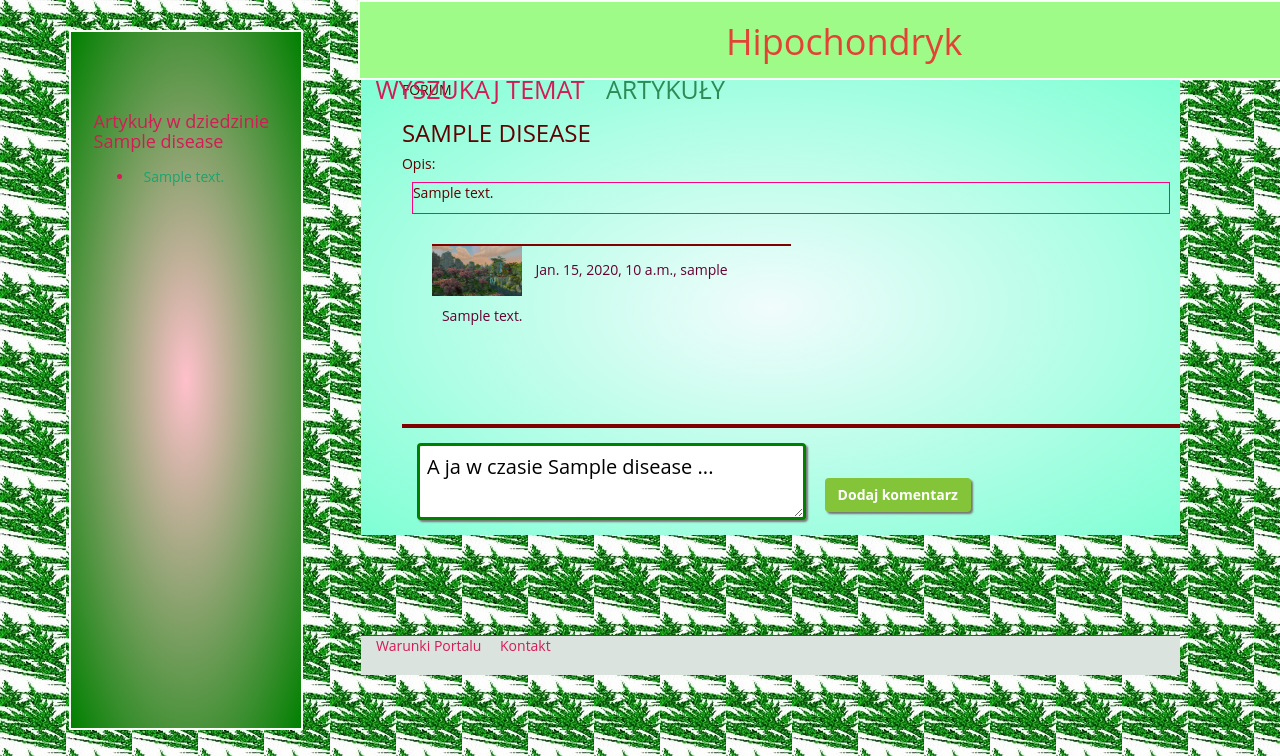
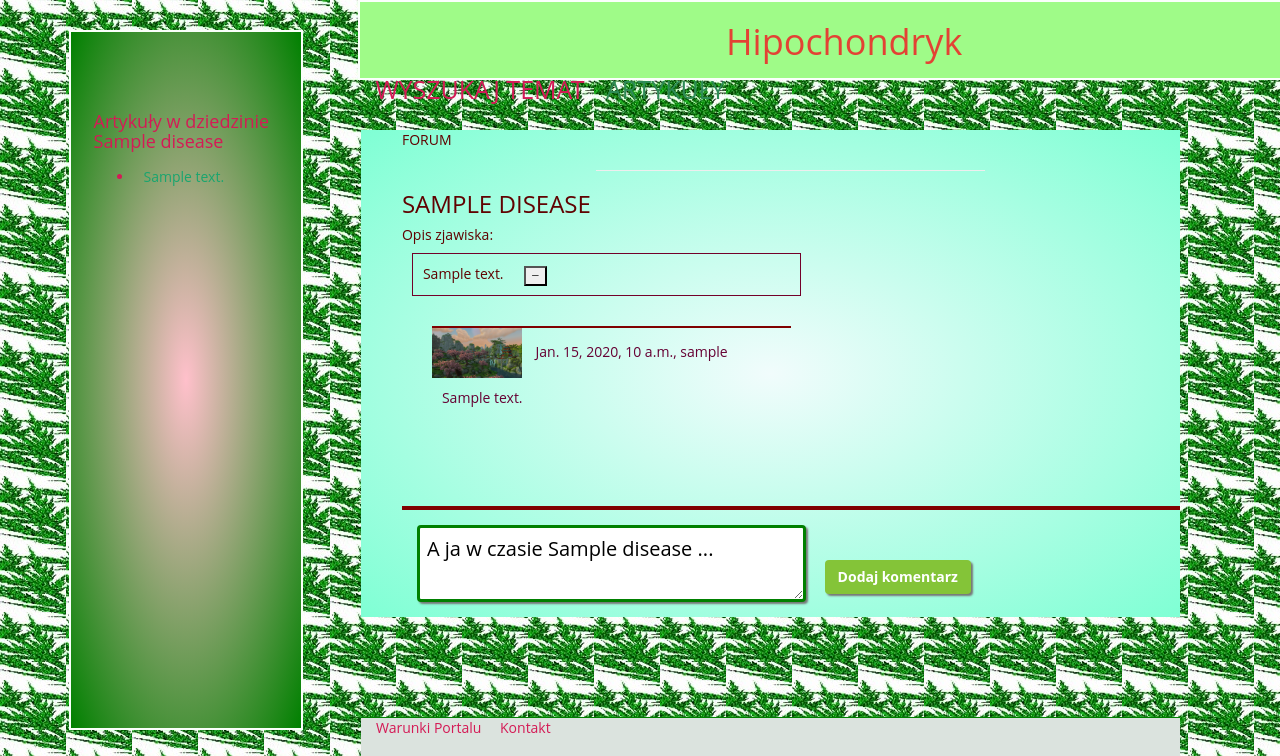
Before and after one commit to Karolucha/choroba, a Django app: template templates/disease/disease.html in a window 1280 px wide. Shown: the top 756 px of the page. Run offline with Django 3.2, Linux system fonts and the light colour scheme; the template is opened without the code that fills it: most values are stand-ins (such as "Sample title", 1, 10 or a date in 2020); some libraries are stand-ins or nearby versions; some web fonts are replaced.

Commit message:
opis ładnie w chorobie z angularem

```diff
--- a/portal/views.py
+++ b/portal/views.py
@@ -48,8 +48,9 @@
         import pprint
         pprint.pprint(request.POST)
         new_comment = Comment(date_publication=datetime.datetime.now(), description=request.POST['comment_to_add'])
-        new_comment.user = User.objects.get(id=request.user.id)
+        user_id = request.user.id
         print(request.user.id)
+        new_comment.user = MyUser.objects.get(user=User.objects.get(id=user_id))
         print(new_comment.user)
         new_comment.save()
         disease_to_comment = Disease.objects.get(id=request.POST['disease_id'])
--- a/static/js/diseasecontroller.js
+++ b/static/js/diseasecontroller.js
@@ -6,16 +6,19 @@
 });
 
 diseaseApp.controller('DiseaseListCtrl', function ($scope) {
-$scope.hello="OOOOOOOOURANGUTAN";
-  $scope.phones = [
-    {'name': 'Nexus S',
-     'snippet': 'Fast just got faster with Nexus S.'},
-    {'name': 'Motorola XOOM™ with Wi-Fi',
-     'snippet': 'The Next, Next Generation tablet.'},
-    {'name': 'MOTOROLA XOOM™',
-     'snippet': 'The Next, Next Generation tablet.'}
-  ];
-  console.log($scope.phones);
+
+  $('#dsc_disease_short').hide();
+      $scope.more_dsc = function(){
+        console.log("na ja");
+        $('#dsc_disease_short').hide();
+        $('#dsc_disease').show();
+    }
+
+    $scope.less_dsc = function(){
+        console.log("na ja");
+        $('#dsc_disease_short').show();
+        $('#dsc_disease').hide();
+    }
     $scope.save_new_comment = function (text, userId, diseaseId) {
          console.log("guten tag");
          var commentDict={};
@@ -40,5 +43,4 @@
         $('#jeden').val('lala');
     }
 
-
 });
--- a/templates/disease/disease.html
+++ b/templates/disease/disease.html
@@ -17,12 +17,12 @@
 </ul>
 {% endblock %}
 {% block content %}
-
-FORUM
+<div style="margin-top:50px;">FORUM</div><hr>
 <h3>{{ disease.name|upper }}</h3>
-<h5>Opis:</h5>
-<div style="border:1px solid #FF0080; margin:10px;">
-<p> {{ disease.description }}</p>
+<h5>Opis zjawiska:</h5>
+<div style="border:1px solid #730029; margin:10px;width:50%">
+<div id="dsc_disease_short"  style="margin:10px;"> {{ disease.description|truncatewords:"3"}}<button class="glyphicon glyphicon-plus" ng-click="more_dsc()"/></div>
+<div id="dsc_disease"  style="margin:10px;"> {{ disease.description }}<button style="margin-left:20px;" class="glyphicon glyphicon-minus" ng-click="less_dsc()"/></div>
 </div>
 <div id="commentaries">
     {% for comment in disease.comments %}
```
